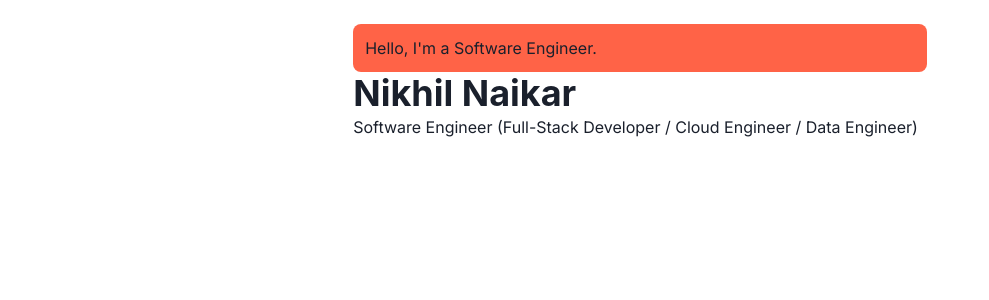
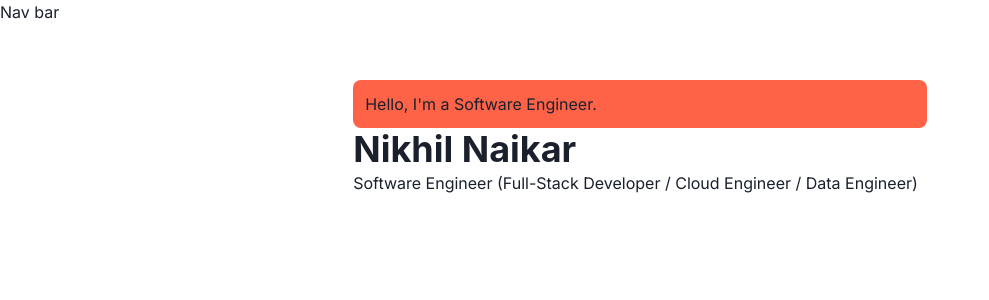
Before and after one commit to Nikhil-Naikar/Profolio-Website, a Next.js app: page / in a window 1280 px wide. Shown: the top 300 px of the page, without its empty margins (0-989 px from the left). Built offline with nearby package versions, Linux system fonts and the light colour scheme.

Commit message:
building navbar component

```diff
--- a/app/(root)/layout.tsx
+++ b/app/(root)/layout.tsx
@@ -1,7 +1,21 @@
+'use client'
+
 import Image from "next/image";
+import { usePathname } from 'next/navigation'
+import NavBar from "@/components/NavBar";
+import { Box, Container } from "@chakra-ui/react";
 
 export default function RootLayout({
   children,
 }: Readonly<{ children: React.ReactNode }>) {
-  return <div>{children}</div>;
+  const pathname = usePathname()
+
+  return (
+    <Box pb={8}>
+      <NavBar path={pathname}></NavBar>
+      <Container maxW="container.md" pt={14}>
+        {children}
+      </Container>
+    </Box>
+  );
 }
--- a/app/layout.tsx
+++ b/app/layout.tsx
@@ -2,7 +2,6 @@ import type { Metadata } from "next";
 import { Inter } from "next/font/google";
 import "./globals.css";
 import { ChakraUiProvider } from "./providers/ChakraUiProvider";
-import { fonts } from "./fonts/rubikFont";
 
 const inter = Inter({ subsets: ["latin"] });
 
@@ -17,7 +16,7 @@ export default function RootLayout({
   children,
 }: Readonly<{ children: React.ReactNode }>) {
   return (
-    <html lang="en" className={fonts.rubikFont.variable}>
+    <html lang="en">
       <body className={inter.className}>
         <ChakraUiProvider>{children}</ChakraUiProvider>
       </body>
--- /dev/null
+++ b/components/NavBar.tsx
@@ -0,0 +1,54 @@
+import Logo from "./Logo";
+import NextLink from "next/link";
+import { Box, Container, Link, useColorModeValue } from "@chakra-ui/react";
+import { HamburgerIcon } from "@chakra-ui/icons";
+
+interface listitems_Props{
+    href:string,
+    path:string
+}
+
+interface navbar_props{
+    path: string
+}
+
+
+
+
+const LinkItem = (props:listitems_Props,{children}: Readonly<{ children: React.ReactNode }>) => {
+    const { href, path} = props;
+    const active:boolean = path == href;
+    const activeColor = useColorModeValue('gray200', 'whiteAlpha.900');
+
+    return (
+        <NextLink href={href}>
+            <Link
+                p={2}
+                bg={active ? 'glassTeal' : undefined}
+                color={active ? '#202023' : activeColor}
+            >
+                {children}
+            </Link>
+        </NextLink>
+    )
+}
+
+const NavBar = (props:navbar_props) => {
+    const { path } = props;
+
+    return (
+        <Box
+            position="fixed"
+            as="nav"
+            w="100%"
+            bg={useColorModeValue('#ffffff40', '#20202380')}
+            style={{ backdropFilter: 'blur(10px'}}
+            zIndex={1}
+            {...props}
+        >
+            Nav bar
+        </Box>
+    )
+}
+
+export default NavBar;
--- a/package.json
+++ b/package.json
@@ -9,6 +9,7 @@
     "lint": "next lint"
   },
   "dependencies": {
+    "@chakra-ui/icons": "^2.1.1",
     "@chakra-ui/next-js": "^2.2.0",
     "@chakra-ui/react": "^2.8.2",
     "@emotion/react": "^11.13.0",
```
Also changed, not shown: 1 other file (tests, documents, lock files or other folders).
